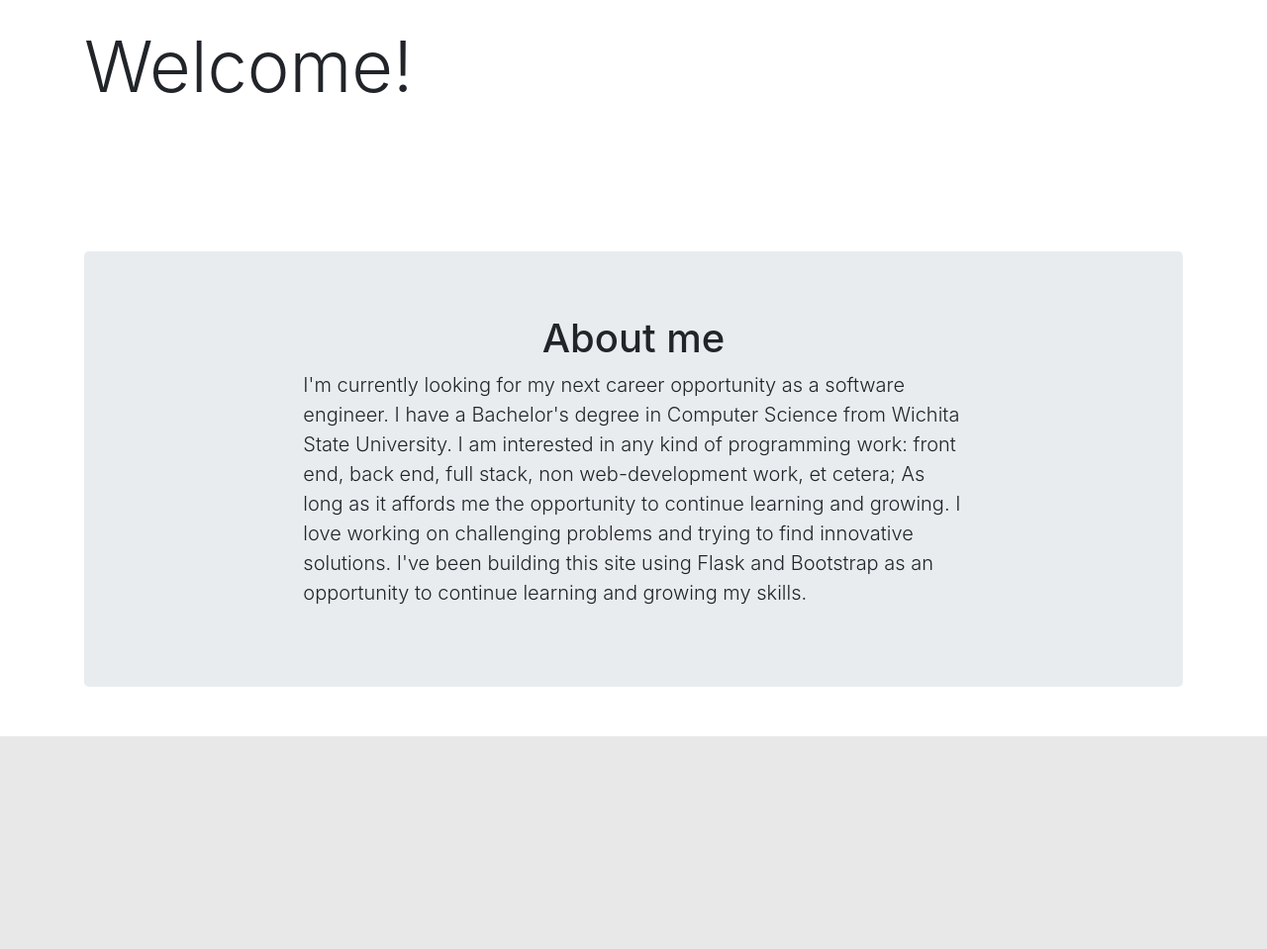
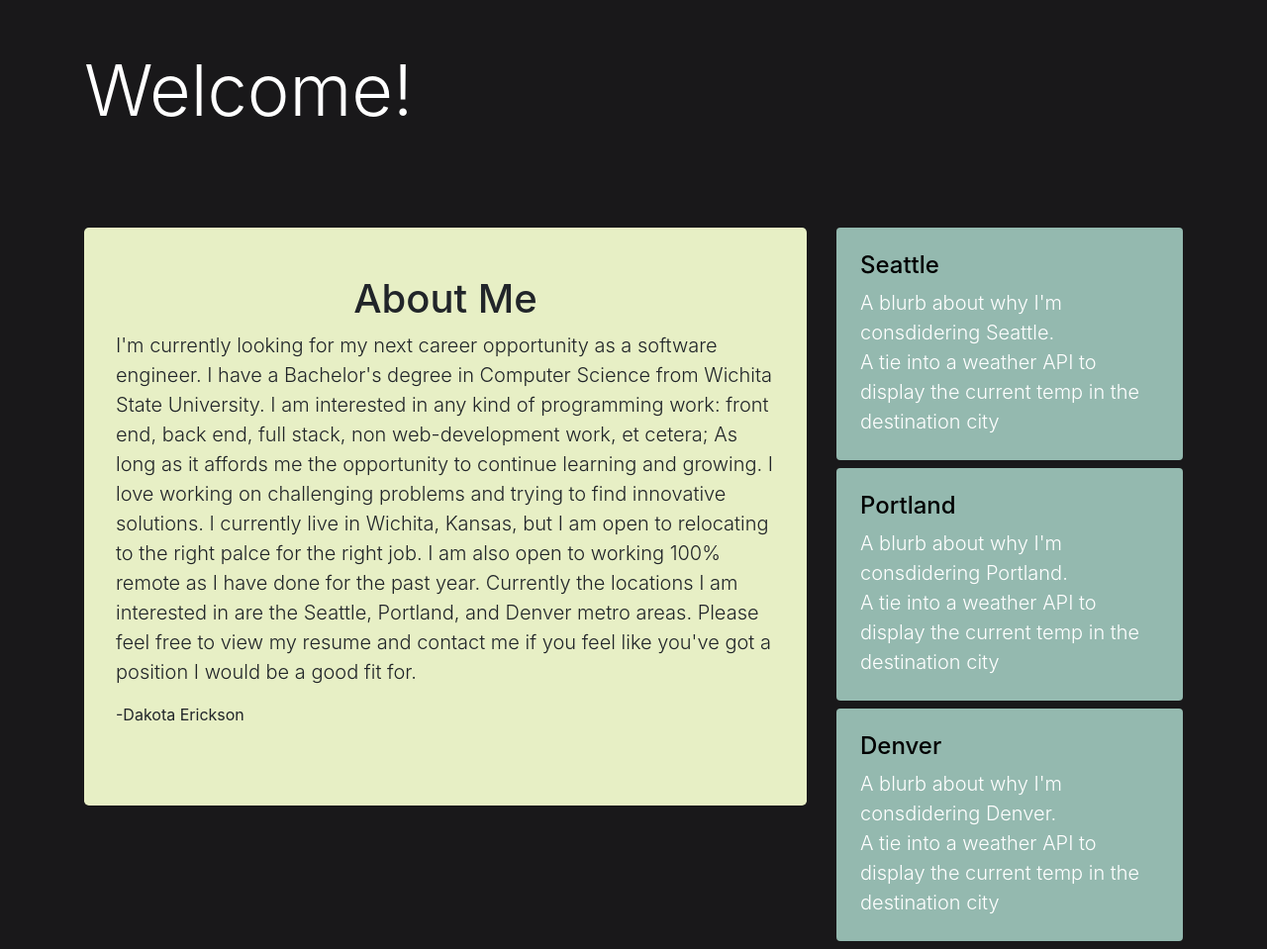
Before and after one commit to DakotaErickson/flaskBlog, a Flask app: page / in a window 1280 px wide. Shown: the part 56-1015 px from the top of the page at 99% size. Before the commit the page ends 800 px from the top, so only its background shows below. Run offline with Flask 2, Linux system fonts and the light colour scheme; data that the repository does not hold is empty.

Commit message:
updating formatting and styles

```diff
--- a/flaskblog/routes.py
+++ b/flaskblog/routes.py
@@ -12,13 +12,13 @@ from flask_login import login_user, logout_user, current_user, login_required
 @app.route('/home')
 def home():
     posts = Post.query.all()
-    return render_template('home.html', posts=posts)
+    return render_template('home.html', posts=posts, title='Home')
 
 @app.route('/posts')
 def posts():
     page = request.args.get('page', 1, type=int)
     posts = Post.query.order_by(Post.datePosted.desc()).paginate(page=page, per_page=5)
-    return render_template('posts.html', posts=posts)
+    return render_template('posts.html', posts=posts, title='Posts')
 
 @app.route('/post/<int:postId>')
 def post(postId):
@@ -108,7 +108,7 @@ def login():
 
 @app.route('/resume')
 def resume():
-    return render_template('resume.html')
+    return render_template('resume.html', title="Resume")
 
 
 @app.route('/logout')
--- a/flaskblog/static/css/main.css
+++ b/flaskblog/static/css/main.css
@@ -1,5 +1,26 @@
+.body {
+  background-color: #19181a;
+
+}
+
+.city-box {
+  background-color:#94b9af !important;
+}
+
+.city-name {
+  color: black !important;
+}
+
+.jumbotron-background {
+  background-color: #E7EFC5;
+}
+
+.resume-rule {
+  border: 2px solid white;
+  border-radius: 5px;
+}
+
 .content-section {
-  background: #ffffff;
   padding: 10px 20px;
   border: 1px solid #dddddd;
   border-radius: 3px;
@@ -9,7 +30,7 @@
 .article-img {
   height: 65px;
   width: 65px;
-  margin-right: 16px;
+  margin-right: 30px;
 }
 
 .article-metadata {
--- a/flaskblog/templates/home.html
+++ b/flaskblog/templates/home.html
@@ -1,27 +1,56 @@
-
 <!-- saying which file we're extending -->
 {% extends 'layout.html' %}
 
-<!-- calling out which block we want to change and adding the new html tags specific to this route -->
-{% block head %}
-<title>Home</title>
-{% endblock %}
-
 {% block content %}
 <br>
-<h1 class="display-3 mb-5">Welcome!</h1>
+<h1 class="display-3 mb-5 text-white">Welcome!</h1>
 <br>
 <br>
-<div class="jumbotron mt-5">
-    <div class="col-sm-8 mx-auto">
-        <h1 class="text-center">About me</h1>
-        <p class="lead">I'm currently looking for my next career opportunity as a software engineer. I have a Bachelor's degree in
-            Computer Science from Wichita State University. I am interested in any kind of programming work: front end,
-             back end, full stack, non web-development work, et cetera; As long as it affords me the opportunity to
-             continue learning and growing. I love working on challenging problems and trying to find innovative solutions.
-              I've been building this site using Flask and Bootstrap as an opportunity to continue learning and growing my skills.
-        </p>
-    </div>
+<div class="row">
+    <div class="col-md-8 blog-main">
+        <div class="blog-post">
+            <div class="jumbotron jumbotron-background text-black pt-5">
+                <div class="media-body">
+                    <h1 class="text-center">About Me</h1>
+                    <p class="lead">I'm currently looking for my next career opportunity as a software engineer. I have
+                        a Bachelor's degree in
+                        Computer Science from Wichita State University. I am interested in any kind of programming work:
+                        front end,
+                        back end, full stack, non web-development work, et cetera; As long as it affords me the
+                        opportunity to
+                        continue learning and growing. I love working on challenging problems and trying to find
+                        innovative solutions.
+                        I currently live in Wichita, Kansas, but I am open to relocating to the right
+                        palce for the right job. I am also open to working 100% remote as I have done for the past year.
+                        Currently
+                        the locations I am interested in are the Seattle, Portland, and Denver metro areas. Please feel
+                        free to view my resume
+                        and contact me if you feel like you've got a position I would be a good fit for.
+                    </p>
+                    <p class=""> -Dakota Erickson</p>
+                </div>
+            </div>
+        </div><!-- /.blog-post -->
+    </div><!-- /.blog-main -->
+
+    <aside class="col-md-4 blog-sidebar">
+        <div class="p-4 mb-2 bg-light rounded city-box text-white lead">
+            <h4 class="city-name">Seattle</h4>
+            <p class="mb-0">A blurb about why I'm consdidering Seattle.</p>
+            <div> A tie into a weather API to display the current temp in the destination city</div>
+        </div>
+        <div class="p-4 mb-2 rounded city-box text-white lead">
+            <h4 class="city-name">Portland</h4>
+            <p class="mb-0">A blurb about why I'm consdidering Portland.</p>
+            <div> A tie into a weather API to display the current temp in the destination city</div>
+        </div>
+        <div class="p-4 mb-2 rounded city-box text-white lead">
+            <h4 class="city-name">Denver</h4>
+            <p class="mb-0">A blurb about why I'm consdidering Denver.</p>
+            <div> A tie into a weather API to display the current temp in the destination city</div>
+        </div>
+    </aside><!-- /.blog-sidebar -->
+
 </div>
 
 {% endblock content %}
--- a/flaskblog/templates/layout.html
+++ b/flaskblog/templates/layout.html
@@ -8,8 +8,8 @@
     <!-- Bootstrap CSS -->
     <link rel="stylesheet" href="https://cdn.jsdelivr.net/npm/bootstrap@4.5.3/dist/css/bootstrap.min.css"
         integrity="sha384-TX8t27EcRE3e/ihU7zmQxVncDAy5uIKz4rEkgIXeMed4M0jlfIDPvg6uqKI2xXr2" crossorigin="anonymous">
+    <!-- custom css -->
     <link rel="stylesheet" href="../static/css/main.css">
-
 
     {% if title %}
     <title>Flask Blog - {{ title }}</title>
@@ -18,10 +18,11 @@
     {% endif %}
 </head>
 
-<body>
+<body class="body">
     <nav class="navbar navbar-expand-md navbar-dark bg-dark">
         <a class="navbar-brand" href="{{url_for('home') }}">Dakota Erickson</a>
-        <button class="navbar-toggler" type="button" data-toggle="collapse" data-target="#navbarsExample04" aria-controls="navbarsExample04" aria-expanded="false" aria-label="Toggle navigation">
+        <button class="navbar-toggler" type="button" data-toggle="collapse" data-target="#navbarsExample04"
+            aria-controls="navbarsExample04" aria-expanded="false" aria-label="Toggle navigation">
             <span class="navbar-toggler-icon"></span>
         </button>
 
@@ -55,7 +56,8 @@
                 </li>
                 {% endif %}
                 <li class="nav-item dropdown">
-              <a class="nav-link dropdown-toggle" href="http://example.com" id="dropdown04" data-toggle="dropdown" aria-haspopup="true" aria-expanded="false">Contact Me</a>
+                    <a class="nav-link dropdown-toggle" href="http://example.com" id="dropdown04" data-toggle="dropdown"
+                        aria-haspopup="true" aria-expanded="false">Contact Me</a>
                     <div class="dropdown-menu" aria-labelledby="dropdown04">
                         <a class="dropdown-item" href="https://www.linkedin.com/in/dakota-erickson">Linkedin</a>
                         <a class="dropdown-item" value="Email"
@@ -75,6 +77,7 @@
         {% endfor %}
         {% endif %}
         {% endwith %}
+        <br>
         {% block content %} {% endblock %}
     </div>
 
--- a/flaskblog/templates/login.html
+++ b/flaskblog/templates/login.html
@@ -1,7 +1,7 @@
 {% extends 'layout.html' %}
 
 {% block content %}
-    <div class='content-section'>
+<div class='content-section text-white'>
     <form method='POST' action="">
         {{ form.hidden_tag()}}
         <fieldset class="form-group">
@@ -39,7 +39,7 @@
             </div>
         </fieldset>
         <div class="form-group">
-                {{ form.submit(class="btn btn-secondary") }}
+            {{ form.submit(class="btn btn-outline-light") }}
         </div>
         <small class="text-muted ml-2">
             <a href="#">Forgot Password?</a>
--- a/flaskblog/templates/register.html
+++ b/flaskblog/templates/register.html
@@ -1,7 +1,6 @@
 {% extends 'layout.html' %}
 
 {% block content %}
-<br>
     <div class='content-section'>
         <form method='POST' action="">
             {{ form.hidden_tag()}}
```
Also changed, not shown: flaskblog/templates/account.html (+5 -6 lines), flaskblog/templates/newPost.html (added, +42 -0 lines), flaskblog/templates/post.html (added, +45 -0 lines), flaskblog/templates/posts.html (added, +30 -0 lines), flaskblog/templates/resume.html (+20 -18 lines). Lines whose indentation alone changed are shown as unchanged.
